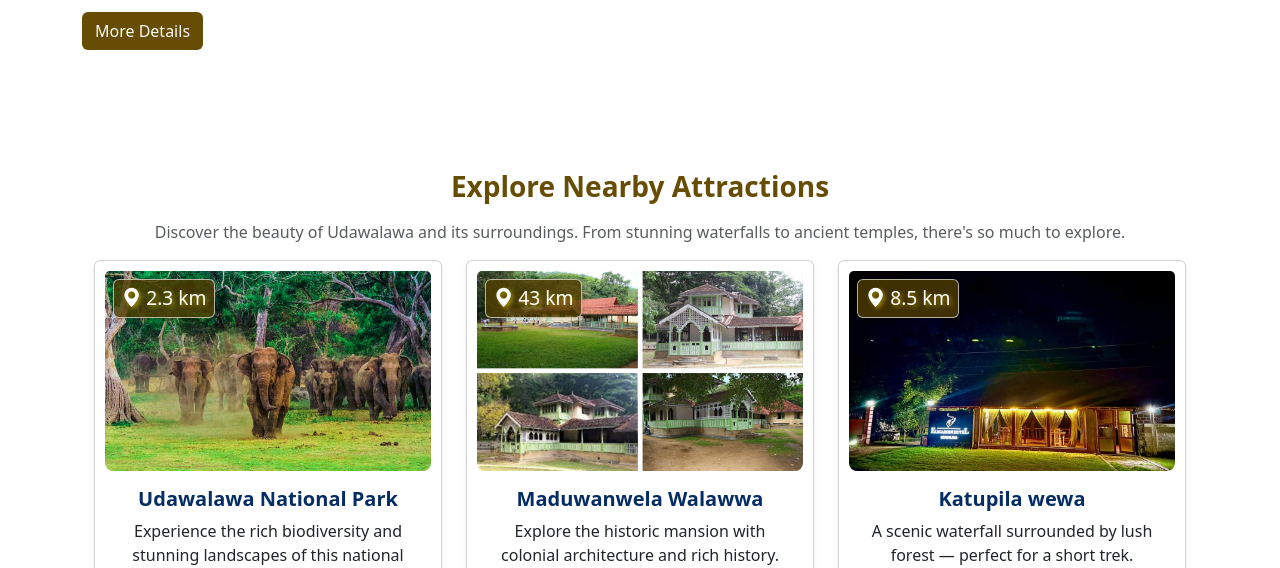
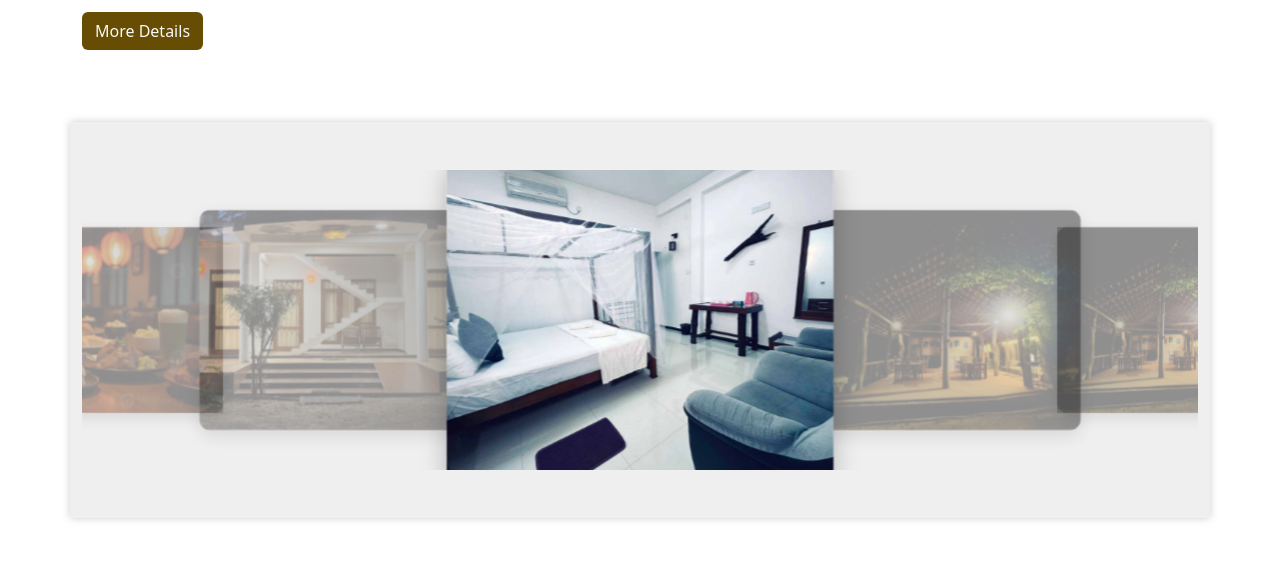
Before and after one commit to tharindu125/Udawalava-Eligarden-Hotel, a React (Vite) app: page / in a window 1280 px wide. Shown: the part 2420-2988 px from the top of the page. Built offline with nearby package versions, Linux system fonts and the light colour scheme.

Commit message:
bug fix 2

```diff
--- a/src/pages/Home.jsx
+++ b/src/pages/Home.jsx
@@ -27,18 +27,18 @@ import nearPlace5 from '../assets/wavulpone.webp'
 import roomsImage from '../assets/Udawalava-Eligarden-Hotel-rooms.jpg'
 import restaurantimage from '../assets/Udawalava-Eligarden-Hotel-restaurants.jpg';
 
-// import img1 from '../assets/Restaurent.jpeg';
-// import img2 from '../assets/Udawalava-Eligarden-Hotel-Gallery-Image01.jpg';
-// import img3 from '../assets/Udawalava-Eligarden-Hotel-Gallery-Image02.jpg';
-// import img4 from '../assets/Udawalava-Eligarden-Hotel-Gallery-Image05.jpg';
-// import img5 from '../assets/Udawalava-Eligarden-Hotel-Gallery-Image05.jpg';
-// import img6 from '../assets/Udawalava-Eligarden-Hotel-Gallery-Image04.jpg';
-// import img7 from '../assets/Udawalava-Eligarden-Hotel-Gallery-Image07.jpg';
-// import img8 from '../assets/Udawalava-Eligarden-Hotel-Gallery-Image08.jpg';
-// import img9 from '../assets/Udawalava-Eligarden-Hotel-Gallery-Image08.jpg';
-// import img10 from '../assets/Udawalava-Eligarden-Hotel-Gallery-Image05.jpg';
+import img1 from '../assets/Restaurent.jpeg';
+import img2 from '../assets/Udawalava-Eligarden-Hotel-Gallery-Image01.jpg';
+import img3 from '../assets/Udawalava-Eligarden-Hotel-Gallery-Image02.jpg';
+import img4 from '../assets/Udawalava-Eligarden-Hotel-Gallery-Image05.jpg';
+import img5 from '../assets/Udawalava-Eligarden-Hotel-Gallery-Image05.jpg';
+import img6 from '../assets/Udawalava-Eligarden-Hotel-Gallery-Image04.jpg';
+import img7 from '../assets/Udawalava-Eligarden-Hotel-Gallery-Image07.jpg';
+import img8 from '../assets/Udawalava-Eligarden-Hotel-Gallery-Image08.jpg';
+import img9 from '../assets/Udawalava-Eligarden-Hotel-Gallery-Image08.jpg';
+import img10 from '../assets/Udawalava-Eligarden-Hotel-Gallery-Image05.jpg';
 
-// const imageList = [img1, img2, img3, img4, img5, img6, img7, img8, img9, img10];
+const imageList = [img1, img2, img3, img4, img5, img6, img7, img8, img9, img10];
 
 
 function Home() {
@@ -299,7 +299,7 @@ function Home() {
       </Modal>
 
       {/* Image Slider */}
-      {/* <section className='container py-5 my-4 pt-5 hero-slider-container'
+      <section className='container py-5 my-4 pt-5 hero-slider-container'
         style={{boxShadow: '0 0 8px rgba(0, 0, 0, 0.2)', background: 'rgb(239, 239, 239)'}} data-aos="zoom-in" data-aos-delay= "200">
           <Swiper
             modules={[Autoplay, EffectCoverflow]}
@@ -326,7 +326,7 @@ function Home() {
               </SwiperSlide>
             ))}
           </Swiper>
-      </section> */}
+      </section>
 
       {/* Near Places */}
       <section className='container py-5 my-4 near_places'>
```
